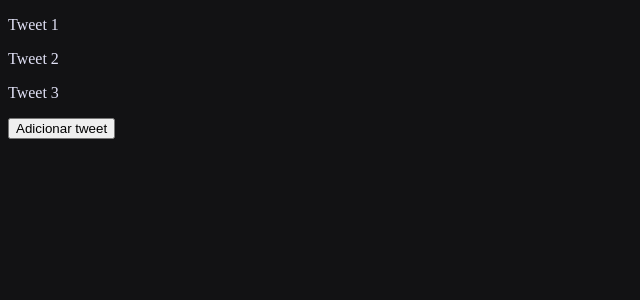
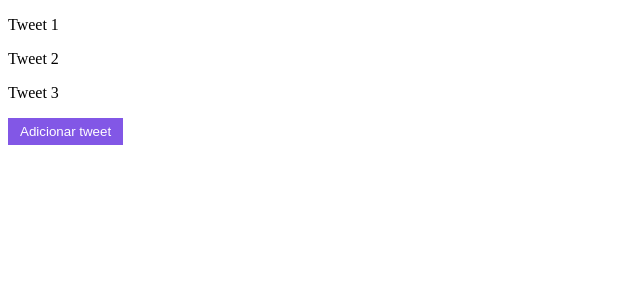
Before and after one commit to Ingrid-Paulino/reactJs-2022-Rocketseat, a React (Vite) app: page / in a window 1280 px wide. Shown: the top 300 px of the page, without its empty margins (0-640 px from the left). Built offline with nearby package versions, Linux system fonts and the light colour scheme.

Commit message:
adicionado CSS in JS

```diff
--- a/src/App.css
+++ b/src/App.css
@@ -1,3 +1,4 @@
+/* Irei usar o css dentro do javascript */
 body {
   background-color: #121214;
   color: #e1e1f6;
--- a/src/App.tsx
+++ b/src/App.tsx
@@ -1,7 +1,7 @@
 import { useState } from "react"
 import { Tweet } from "./components/Tweet"
 
-import './App.css';
+// import './App.css';
 
 function App() {
   // useState cria uma variável que é monitorada pelo compnente, ou seja, toda vez que essa variável muda o seu valo, o componente é remontado/renderizado com as novas informaçoes daquela variável
@@ -23,7 +23,18 @@ function App() {
         return <Tweet text={tweet} />
       })}
 
-      <button onClick={createTweet}>Adicionar tweet</button>
+      <button
+        onClick={createTweet}
+        // conseguimos colocar css dentro do javascript
+        style={{
+          backgroundColor: '#8257e6',
+          border: 0,
+          padding: '6px 12px',
+          color: '#FFF'
+        }}
+      >
+        Adicionar tweet
+      </button>
     </div>
   )
 }
```
